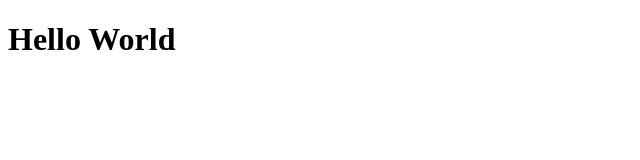
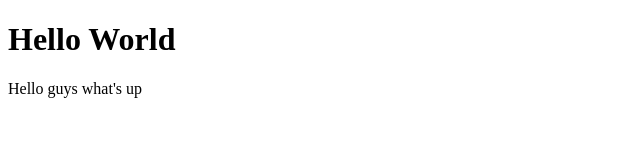
Before and after one commit to SAJIDISHAK/bootcamp_2020_practice, a plain HTML site: page index.html in a window 1280 px wide. Shown: the whole page, without its empty margins (0-640 px from the left). Drawn offline with Linux system fonts and the light colour scheme.

Commit message:
just checked surge

```diff
--- a/index.html
+++ b/index.html
@@ -7,6 +7,9 @@
     <title>BootCamp 2020 Practice</title>
 </head>
 <body>
+    <!-- Surge token
+    61199689ee672347df732d5c43346e42 -->
     <h1>Hello World</h1>
+    <p>Hello guys what's up</p>
 </body>
 </html>
```
